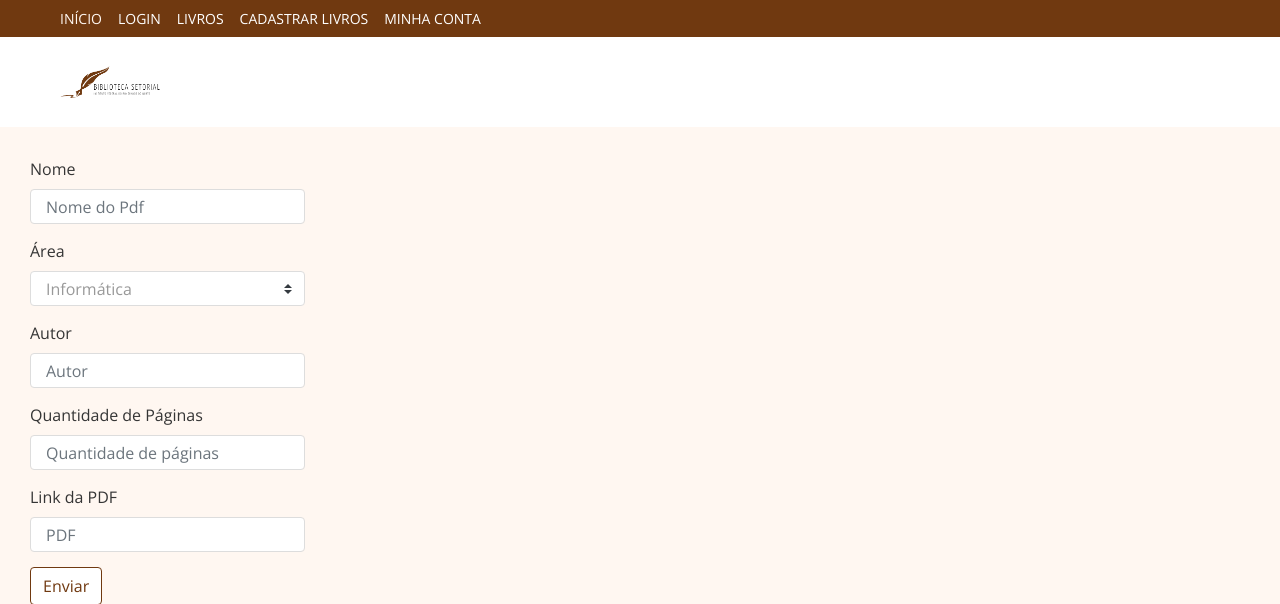
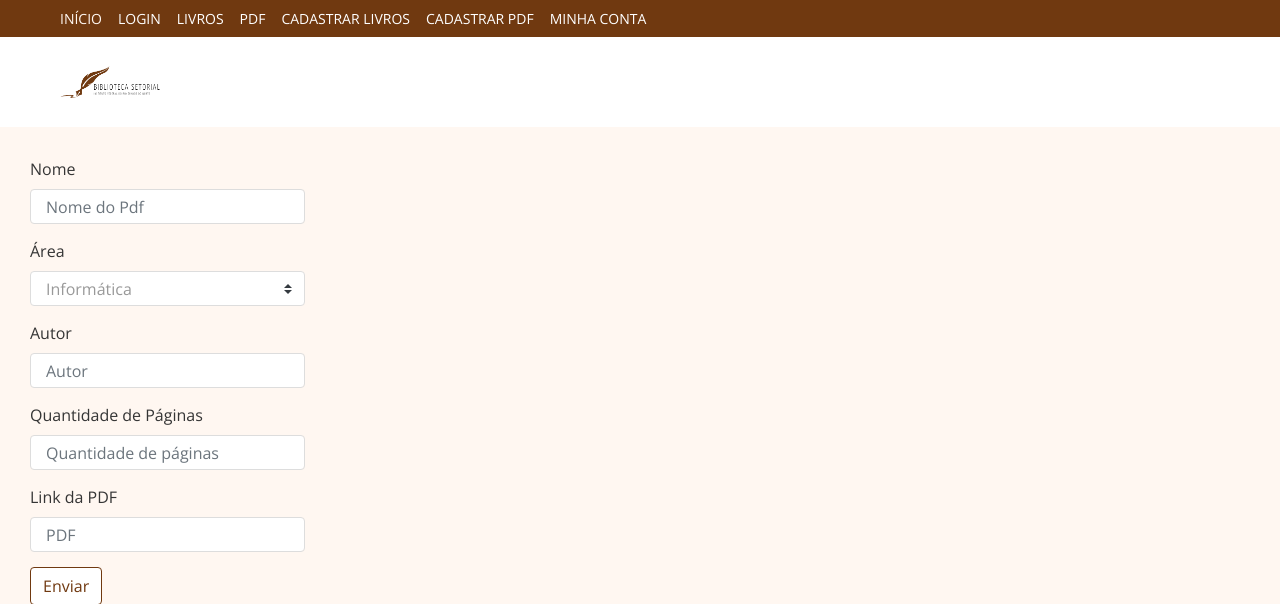
Before and after one commit to hamiltoncristyan/BibliotecaSetorial, a Flask app: page /cadastrar_pdf in a window 1280 px wide. Shown: the top 604 px of the page. Run offline with Flask 3, Linux system fonts and the light colour scheme; some libraries are stand-ins or nearby versions.

Commit message:
Adição de atalhos para PDF e cadastrar PDF

```diff
--- a/main.py
+++ b/main.py
@@ -208,7 +208,7 @@ def livros():
     return render_template("livros.html", livros=livros_db)
 
 
-@app.route('/Pdf', methods=['GET', 'POST'])
+@app.route('/pdf', methods=['GET', 'POST'])
 def Pdf():
     dao = PdfDAO(get_db())
 
--- a/templates/cadastrar_livro.html
+++ b/templates/cadastrar_livro.html
@@ -39,7 +39,9 @@
             <a href="/painel" class="nav-item nav-link active">Início</a>
             <a href="/login" class="nav-item nav-link">Login</a>
             <a href="/livros" class="nav-item nav-link">Livros</a>
+            <a href="/pdf" class="'nav-item nav-link">PDF</a>
             <a href="/cadastrar_livro" class="nav-item nav-link">Cadastrar Livros</a>
+            <a href="/cadastrar_pdf" class="'nav-item nav-link">Cadastrar PDF</a>
             <a href="/minha_conta" class="nav-item nav-link">Minha conta</a>
             <div class="nav-item dropdown">
             </div>
--- a/templates/cadastrar_pdf.html
+++ b/templates/cadastrar_pdf.html
@@ -39,8 +39,10 @@
             <a href="/painel" class="nav-item nav-link active">Início</a>
             <a href="/login" class="nav-item nav-link">Login</a>
             <a href="/livros" class="nav-item nav-link">Livros</a>
+            <a href="/pdf" class="'nav-item nav-link">PDF</a>
             <a href="/cadastrar_livro" class="nav-item nav-link">Cadastrar Livros</a>
-            <a href="templates/my-account.html" class="nav-item nav-link">Minha conta</a>
+            <a href="/cadastrar_pdf" class="'nav-item nav-link">Cadastrar PDF</a>
+            <a href="/minha_conta" class="nav-item nav-link">Minha conta</a>
             <div class="nav-item dropdown">
             </div>
           </div>
--- a/templates/livros.html
+++ b/templates/livros.html
@@ -40,7 +40,9 @@
             <a href="/painel" class="nav-item nav-link active">Início</a>
             <a href="/login" class="nav-item nav-link">Login</a>
             <a href="/livros" class="nav-item nav-link">Livros</a>
+            <a href="/pdf" class="'nav-item nav-link">PDF</a>
             <a href="/cadastrar_livro" class="nav-item nav-link">Cadastrar Livros</a>
+            <a href="/cadastrar_pdf" class="'nav-item nav-link">Cadastrar PDF</a>
             <a href="/minha_conta" class="nav-item nav-link">Minha conta</a>
             <div class="nav-item dropdown">
             </div>
--- a/templates/painel.html
+++ b/templates/painel.html
@@ -40,7 +40,9 @@
             <a href="/painel" class="nav-item nav-link active">Início</a>
             <a href="/login" class="nav-item nav-link">Login</a>
             <a href="/livros" class="nav-item nav-link">Livros</a>
+            <a href="/pdf" class="'nav-item nav-link">PDF</a>
             <a href="/cadastrar_livro" class="nav-item nav-link">Cadastrar Livros</a>
+            <a href="/cadastrar_pdf" class="'nav-item nav-link">Cadastrar PDF</a>
             <a href="/minha_conta" class="nav-item nav-link">Minha conta</a>
             <div class="nav-item dropdown">
             </div>
```
Also changed, not shown: templates/checkout.html (+7 -6 lines), templates/my-account.html (+5 -2 lines), templates/pdf.html (+10 -4 lines).
